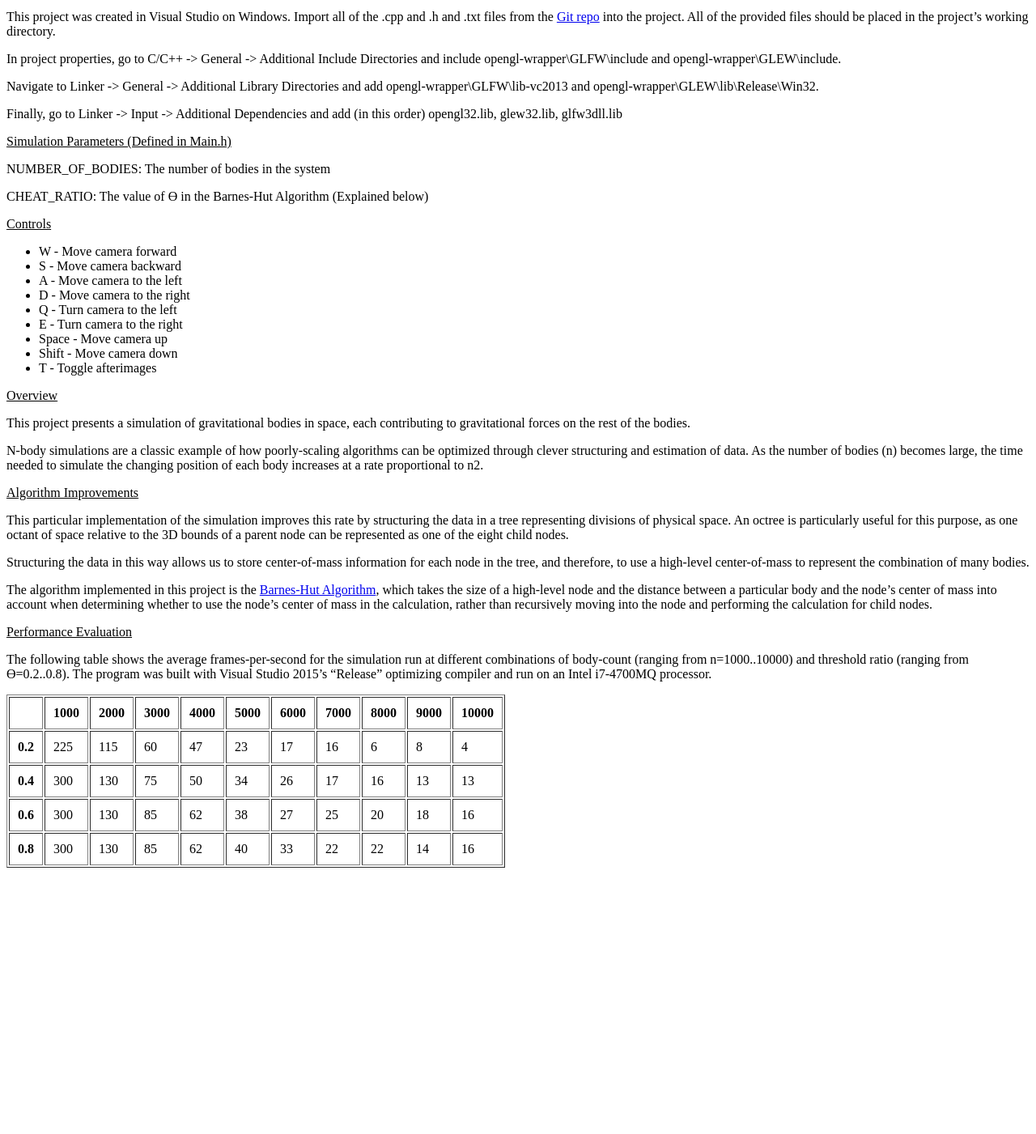
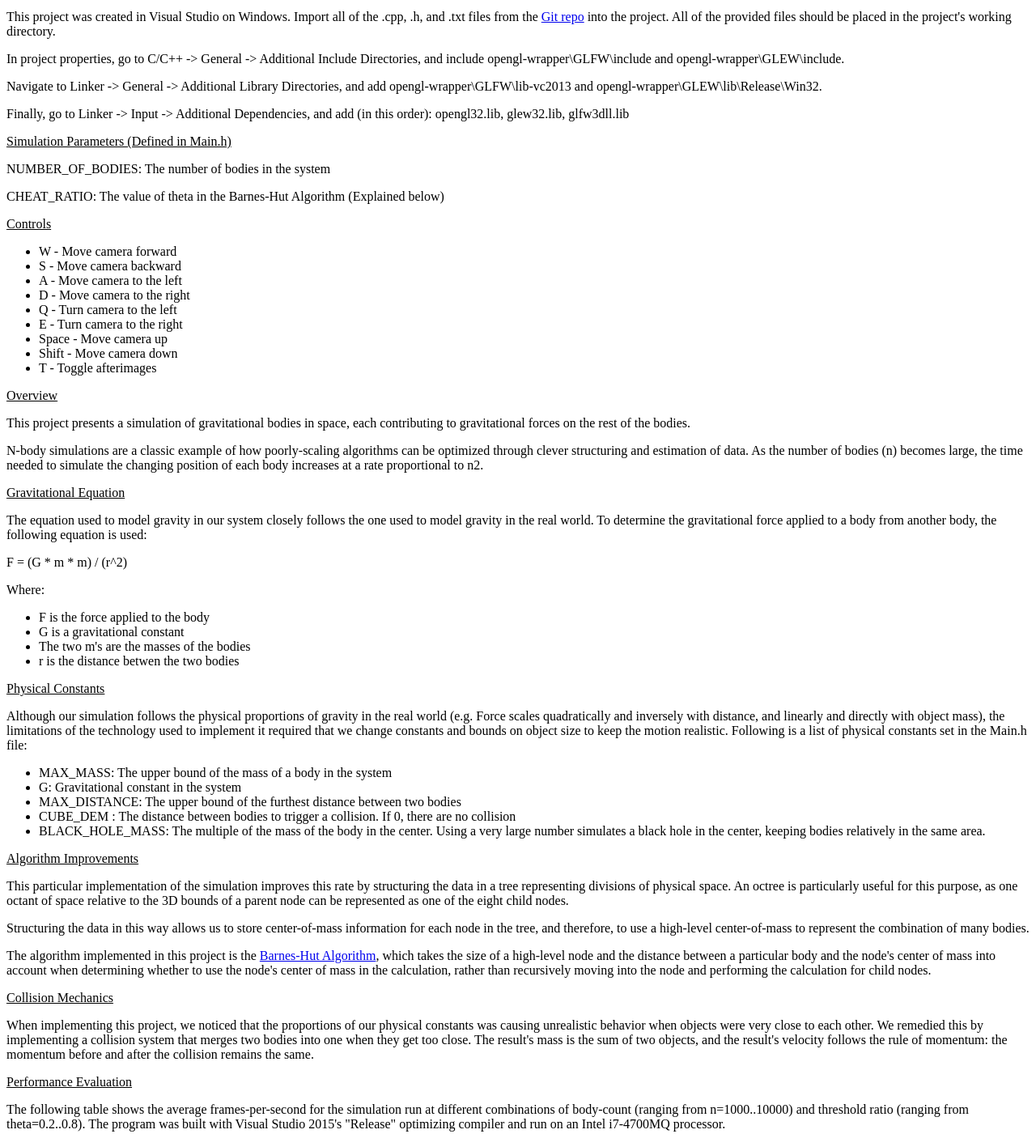
Before and after one commit to kuhnertdm/n-body-simulation, a plain HTML site: page index.html in a window 1280 px wide. Shown: the part 140-1541 px from the top of the page at 81% size. Before the commit the page ends 1220 px from the top, so only its background shows below. Drawn offline with Linux system fonts and the light colour scheme.

Commit message:
Finished up index page

```diff
--- a/index.html
+++ b/index.html
@@ -13,19 +13,19 @@
 
   <p><u>How to install and build</u></p>
 
-  <p>This project was created in Visual Studio on Windows. Import all of the .cpp and .h and .txt files from the <a href="https://github.com/kuhnerdm/n-body-simulation">Git repo</a> into the project. All of the provided files should be placed in the project’s working directory.</p>
+  <p>This project was created in Visual Studio on Windows. Import all of the .cpp, .h, and .txt files from the <a href="https://github.com/kuhnerdm/n-body-simulation">Git repo</a> into the project. All of the provided files should be placed in the project's working directory.</p>
 
-  <p>In project properties, go to C/C++ -> General -> Additional Include Directories and include opengl-wrapper\GLFW\include and opengl-wrapper\GLEW\include.</p>
+  <p>In project properties, go to C/C++ -> General -> Additional Include Directories, and include opengl-wrapper\GLFW\include and opengl-wrapper\GLEW\include.</p>
 
-  <p>Navigate to Linker -> General -> Additional Library Directories and add opengl-wrapper\GLFW\lib-vc2013 and opengl-wrapper\GLEW\lib\Release\Win32.</p>
+  <p>Navigate to Linker -> General -> Additional Library Directories, and add opengl-wrapper\GLFW\lib-vc2013 and opengl-wrapper\GLEW\lib\Release\Win32.</p>
 
-  <p>Finally, go to Linker -> Input -> Additional Dependencies and add (in this order) opengl32.lib, glew32.lib, glfw3dll.lib</p>
+  <p>Finally, go to Linker -> Input -> Additional Dependencies, and add (in this order): opengl32.lib, glew32.lib, glfw3dll.lib</p>
 
 
   <p><u>Simulation Parameters (Defined in Main.h)</u></p>
 
   <p>NUMBER_OF_BODIES: The number of bodies in the system</p>
-  <p>CHEAT_RATIO: The value of Ɵ in the Barnes-Hut Algorithm (Explained below)</p>
+  <p>CHEAT_RATIO: The value of theta in the Barnes-Hut Algorithm (Explained below)</p>
 
   <p><u>Controls</u></p>
 
@@ -47,17 +47,50 @@
 
   <p>N-body simulations are a classic example of how poorly-scaling algorithms can be optimized through clever structuring and estimation of data. As the number of bodies (n) becomes large, the time needed to simulate the changing position of each body increases at a rate proportional to n2.</p>
 
+  <p><u>Gravitational Equation</u></p>
+
+  <p>The equation used to model gravity in our system closely follows the one used to model gravity in the real world. To determine the gravitational force applied to a body from another body, the following equation is used:</p>
+
+  <p>F = (G * m * m) / (r^2)</p>
+
+  <p>Where:</p>
+
+  <ul>
+  <li>F is the force applied to the body</li>
+  <li>G is a gravitational constant</li>
+  <li>The two m's are the masses of the bodies</li>
+  <li>r is the distance betwen the two bodies</li>
+  </ul>
+
+  <p><u>Physical Constants</p></u>
+
+  <p>Although our simulation follows the physical proportions of gravity in the real world (e.g. Force scales quadratically and inversely with distance, and linearly and directly with object mass), the limitations of the technology used
+    to implement it required that we change constants and bounds on object size to keep the motion realistic. Following is a list of physical constants set in the Main.h file:</p>
+
+  <ul>
+  <li>MAX_MASS: The upper bound of the mass of a body in the system</li>
+  <li>G: Gravitational constant in the system</li>
+  <li>MAX_DISTANCE: The upper bound of the furthest distance between two bodies</li>
+  <li>CUBE_DEM : The distance between bodies to trigger a collision. If 0, there are no collision</li>
+  <li>BLACK_HOLE_MASS: The multiple of the mass of the body in the center. Using a very large number simulates a black hole in the center, keeping bodies relatively in the same area.</li>
+  </ul>
+
   <p><u>Algorithm Improvements</u></p>
 
   <p>This particular implementation of the simulation improves this rate by structuring the data in a tree representing divisions of physical space. An octree is particularly useful for this purpose, as one octant of space relative to the 3D bounds of a parent node can be represented as one of the eight child nodes.</p>
 
   <p>Structuring the data in this way allows us to store center-of-mass information for each node in the tree, and therefore, to use a high-level center-of-mass to represent the combination of many bodies.</p>
 
-  <p>The algorithm implemented in this project is the <a href="https://en.wikipedia.org/wiki/Barnes%E2%80%93Hut_simulation">Barnes-Hut Algorithm</a>, which takes the size of a high-level node and the distance between a particular body and the node’s center of mass into account when determining whether to use the node’s center of mass in the calculation, rather than recursively moving into the node and performing the calculation for child nodes.</p>
+  <p>The algorithm implemented in this project is the <a href="https://en.wikipedia.org/wiki/Barnes%E2%80%93Hut_simulation">Barnes-Hut Algorithm</a>, which takes the size of a high-level node and the distance between a particular body and the node's center of mass into account when determining whether to use the node's center of mass in the calculation, rather than recursively moving into the node and performing the calculation for child nodes.</p>
+
+  <p><u>Collision Mechanics</p></u>
+
+  <p>When implementing this project, we noticed that the proportions of our physical constants was causing unrealistic behavior when objects were very close to each other. We remedied this by implementing a collision system that
+    merges two bodies into one when they get too close. The result's mass is the sum of two objects, and the result's velocity follows the rule of momentum: the momentum before and after the collision remains the same.</p>
 
   <p><u>Performance Evaluation</u></p>
 
-  <p>The following table shows the average frames-per-second for the simulation run at different combinations of body-count (ranging from n=1000..10000) and threshold ratio (ranging from Ɵ=0.2..0.8). The program was built with Visual Studio 2015’s “Release” optimizing compiler and run on an Intel i7-4700MQ processor.</p>
+  <p>The following table shows the average frames-per-second for the simulation run at different combinations of body-count (ranging from n=1000..10000) and threshold ratio (ranging from theta=0.2..0.8). The program was built with Visual Studio 2015's "Release" optimizing compiler and run on an Intel i7-4700MQ processor.</p>
 
   <table border="1" cellpadding="10">
   <tr>
```
